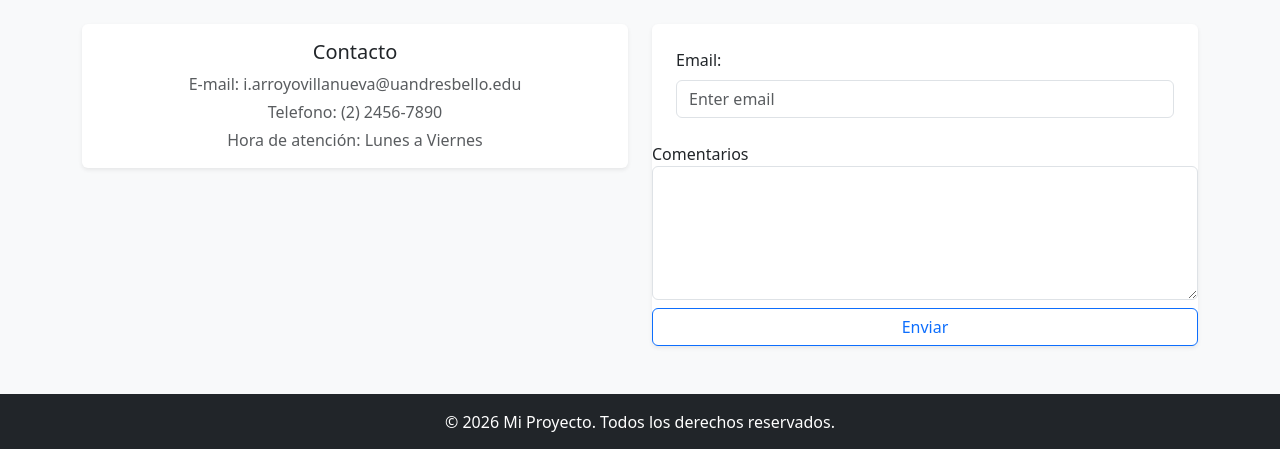
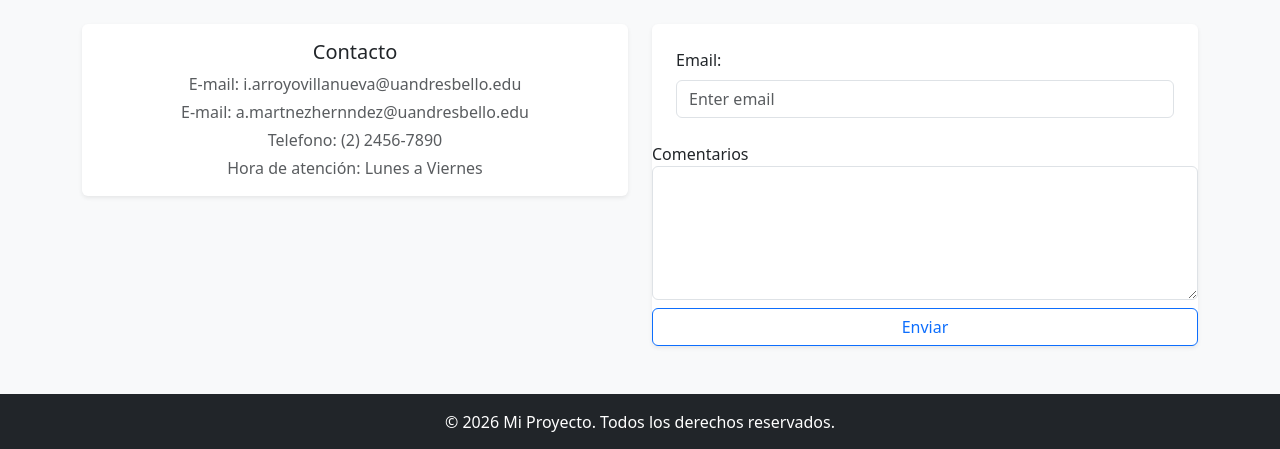
Before and after one commit to KenshiiFixa/Desarrollo-Web-Movil, a PHP site: page /contacto.php in a window 1280 px wide. Shown: the part 56-505 px from the top of the page. Run offline with PHP 8.4, Linux system fonts and the light colour scheme.

Commit message:
Actualización del código a la hora de agregar nuevo correo para la pagina

```diff
--- a/Semana 2/contacto.php
+++ b/Semana 2/contacto.php
@@ -39,6 +39,7 @@
                 <div class="card-body text-center">
                     <h3 class="h5 card-title">Contacto</h3>
                     <p class="card-text text-muted mb-1">E-mail: i.arroyovillanueva@uandresbello.edu</p>
+                    <p class="card-text text-muted mb-1">E-mail: a.martnezhernndez@uandresbello.edu</p>
                     <p class="card-text text-muted mb-1">Telefono: (2) 2456-7890</p>
                     <p class="card-text text-muted mb-0">Hora de atención: Lunes a Viernes</p>
                 </div>
```
